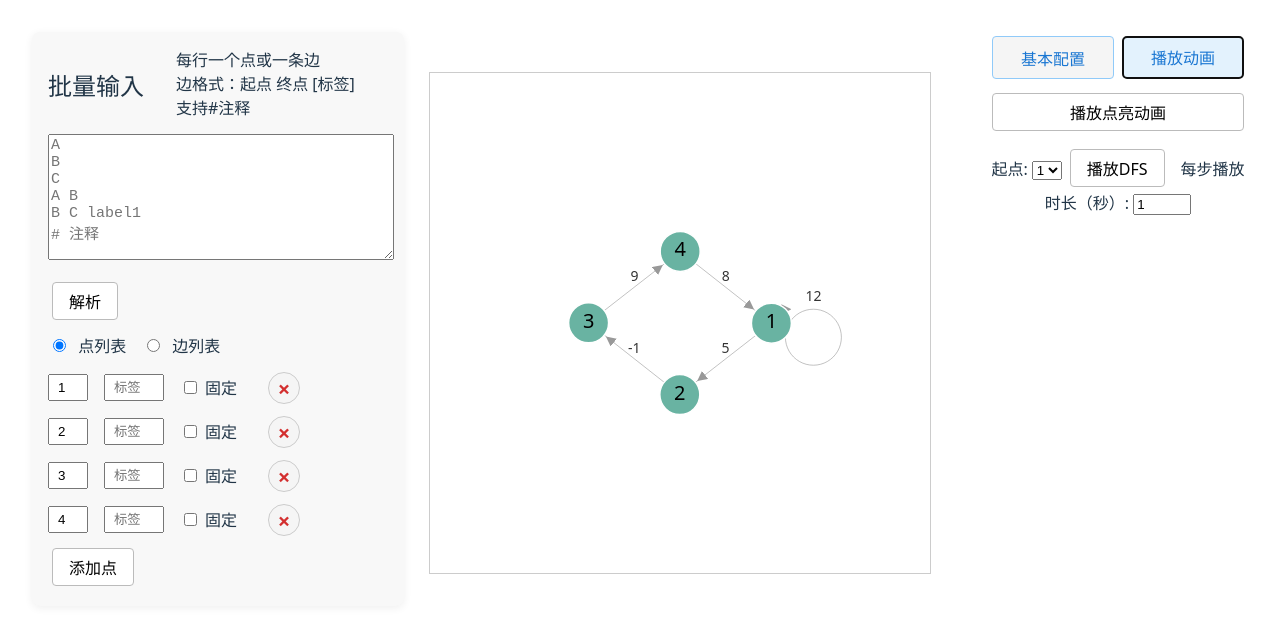
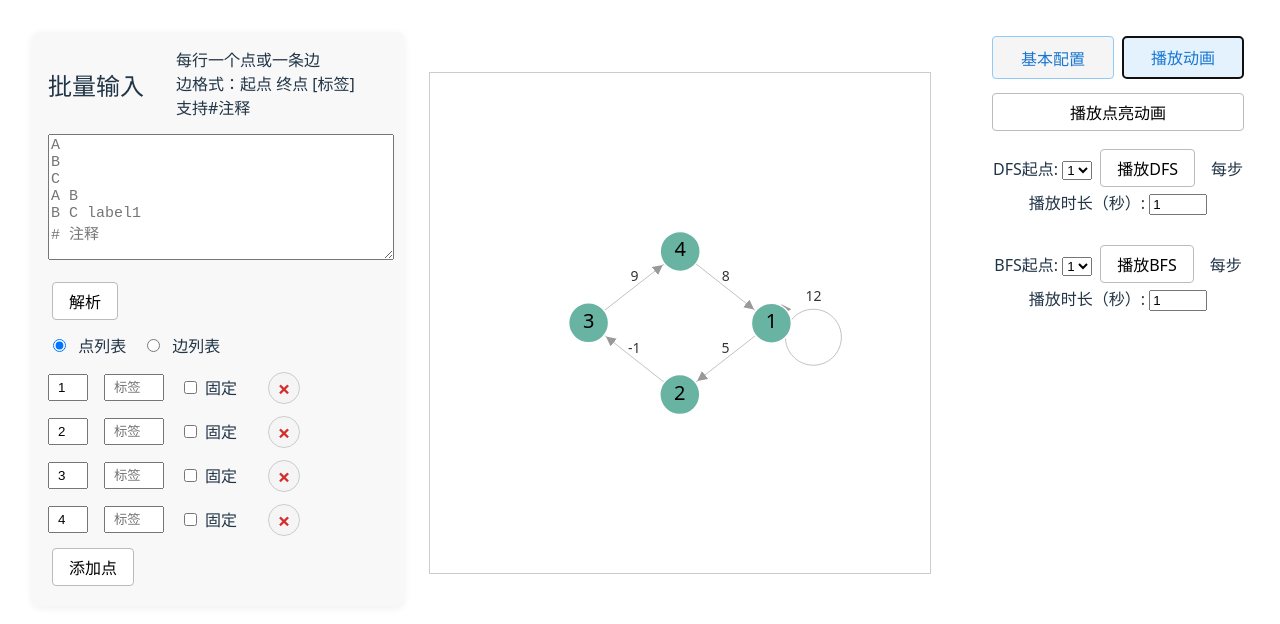
Before and after one commit to laofudasuan/Algorithm_Visualization, a React (Vite) app: page / in a window 1280 px wide. Both pictures are taken after a click on the button "播放动画". Shown: the top 624 px of the page. Built offline with nearby package versions, Linux system fonts and the light colour scheme.

Commit message:
insert BFS animation

```diff
--- a/src/App.jsx
+++ b/src/App.jsx
@@ -34,7 +34,12 @@ function App() {
   const [dfsAnimating, setDfsAnimating] = useState(false);
   const [dfsStack, setDfsStack] = useState([]);
   const [dfsAnimatingSpeed, setDfsAnimatingSpeed] = useState(1000);
+  const [bfsStart, setBfsStart] = useState(nodes[0]?.id || '');
+  const [bfsAnimating, setBfsAnimating] = useState(false);
+  const [bfsQueue, setBfsQueue] = useState([]);
+  const [bfsAnimatingSpeed, setBfsAnimatingSpeed] = useState(1000);
   const [rightTab, setRightTab] = useState('config');
+  const [bfsQueuefront, setBfsQueuefront] = useState(-1);
 
   // Animation: highlight nodes in order
   const playAnimation = async () => {
@@ -98,6 +103,47 @@ function App() {
       setDfsStack([]);
     };
 
+  // BFS 动画
+  const playBFS = async () => {
+    if (!bfsStart) return;
+    setBfsAnimating(true);
+    setAnimating(true);
+    setBfsQueue([]);
+    const visited = new Set();
+    const edgeMap = {};
+    edges.forEach(e => {
+      if (!edgeMap[e.from]) edgeMap[e.from] = [];
+      edgeMap[e.from].push(e.to);
+      if (!directed) {
+        if (!edgeMap[e.to]) edgeMap[e.to] = [];
+        edgeMap[e.to].push(e.from);
+      }
+    });
+    const queue = [bfsStart];
+    visited.add(bfsStart);
+    setBfsQueue([bfsStart]);
+    let i = 0;
+    while (i < queue.length) {
+      const u = queue[i];
+      setBfsQueuefront(u);
+      i++;
+      setHighlightIndex(nodes.findIndex(n => n.id === u));
+      await new Promise(res => setTimeout(res, bfsAnimatingSpeed));
+      for (const v of (edgeMap[u] || [])) {
+        if (!visited.has(v)) {
+          visited.add(v);
+          queue.push(v);
+          setBfsQueue([...queue]);
+          await new Promise(res => setTimeout(res, bfsAnimatingSpeed));
+        }
+      }
+    }
+    setHighlightIndex(-1);
+    setBfsQueue([]);
+    setBfsAnimating(false);
+    setAnimating(false);
+  };
+
   // 获取最小未用数字id
   const getNextNodeId = () => {
     const used = new Set(nodes.map(n => Number(n.id)).filter(n => !isNaN(n)));
@@ -135,6 +181,33 @@ function App() {
             arrowSize={arrowSize}
             onNodeClick={toggleNodeFixed}
           />
+          {/* BFS队列可视化 */}
+          {bfsAnimating && (
+            <div style={{ marginTop: 24, width: '100%', display: 'flex', flexDirection: 'column', alignItems: 'center' }}>
+              <div style={{ fontWeight: 'bold', fontSize: 22, marginBottom: 8 }}>BFS队列</div>
+              <div style={{ display: 'flex', flexDirection: 'row', gap: 12, minHeight: 48 }}>
+                {bfsQueue.length === 0 ? (
+                  <span style={{ color: '#aaa' }}>空</span>
+                ) : (
+                  bfsQueue.map((id, i) => (
+                    <div key={i} style={{
+                      width: 40, height: 40,
+                      borderRadius: 20,
+                      border: '2px solid #1976d2',
+                      background: id == bfsQueuefront ? '#ff0' : '#fff',
+                      color: '#1976d2',
+                      display: 'flex',
+                      alignItems: 'center',
+                      justifyContent: 'center',
+                      fontSize: 18,
+                      fontWeight: 600 }}>
+                      {id}
+                    </div>
+                  ))
+                )}
+              </div>
+            </div>
+          )}
         </div>
         {/* 右列：配置/动画选项卡 */}
         <div style={{ flex: '0 0 260px', minWidth: 220, maxWidth: 320, display: 'flex', flexDirection: 'column', alignItems: 'left', justifyContent: 'flex-start', gap: 10 }}>
@@ -226,12 +299,12 @@ function App() {
                   </div>
                 </div>
               )}
-              {/* 动画按钮和DFS控制 */}
+              {/* 动画按钮和DFS/BFS控制 */}
               <button onClick={playAnimation} disabled={animating} style={{marginTop: 0}}>
                 {ordAnimating ? '播放中...' : '播放点亮动画'}
               </button>
               <div style={{ marginTop: 0, width: '100%' }}>
-                <label>起点: </label>
+                <label>DFS起点: </label>
                 <select value={dfsStart} onChange={e => setDfsStart(e.target.value)} disabled={dfsAnimating || animating}>
                   {nodes.map(n => (
                     <option key={n.id} value={n.id}>{n.id}</option>
@@ -254,6 +327,31 @@ function App() {
                   />
                 </label>
               </div>
+              {/* BFS控制区 */}
+              <div style={{ marginTop: 16, width: '100%' }}>
+                <label>BFS起点: </label>
+                <select value={bfsStart} onChange={e => setBfsStart(e.target.value)} disabled={bfsAnimating || animating}>
+                  {nodes.map(n => (
+                    <option key={n.id} value={n.id}>{n.id}</option>
+                  ))}
+                </select>
+                <button onClick={playBFS} disabled={bfsAnimating || animating || !bfsStart} style={{ marginLeft: 8 }}>
+                  {bfsAnimating ? 'BFS中...' : '播放BFS'}
+                </button>
+                <label style={{ marginLeft: 12 }}>
+                  每步播放时长（秒）:
+                  <input
+                    type="number"
+                    min={0.1}
+                    max={10}
+                    step={0.1}
+                    value={bfsAnimatingSpeed / 1000}
+                    onChange={e => setBfsAnimatingSpeed(Number(e.target.value) * 1000)}
+                    disabled={bfsAnimating || animating}
+                    style={{ width: 50, marginLeft: 4 }}
+                  />
+                </label>
+              </div>
             </>
           )}
         </div>
```
